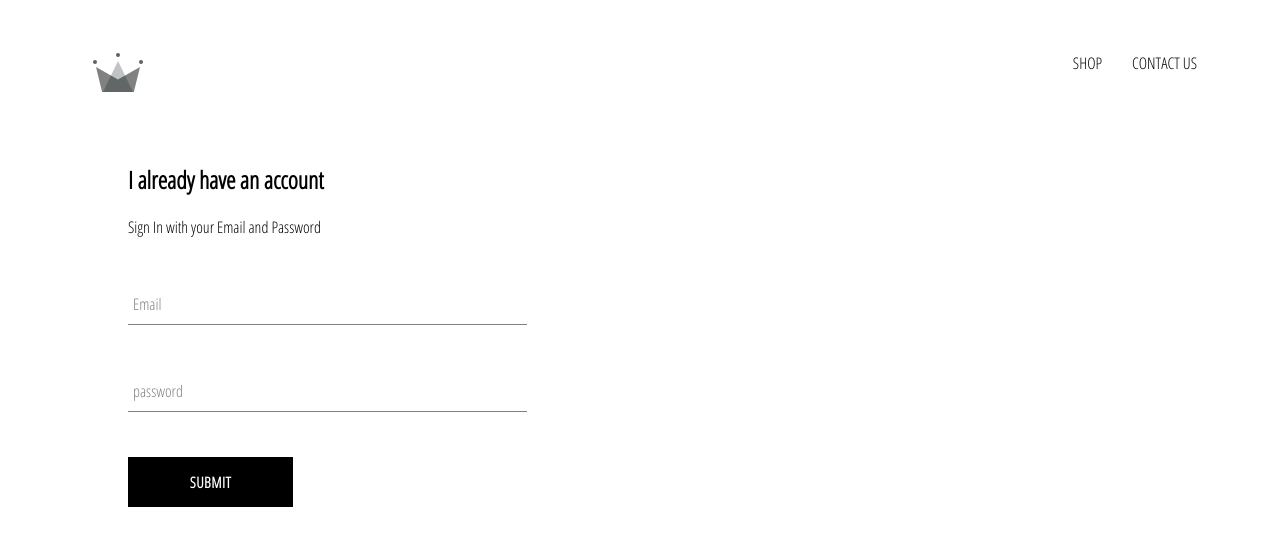
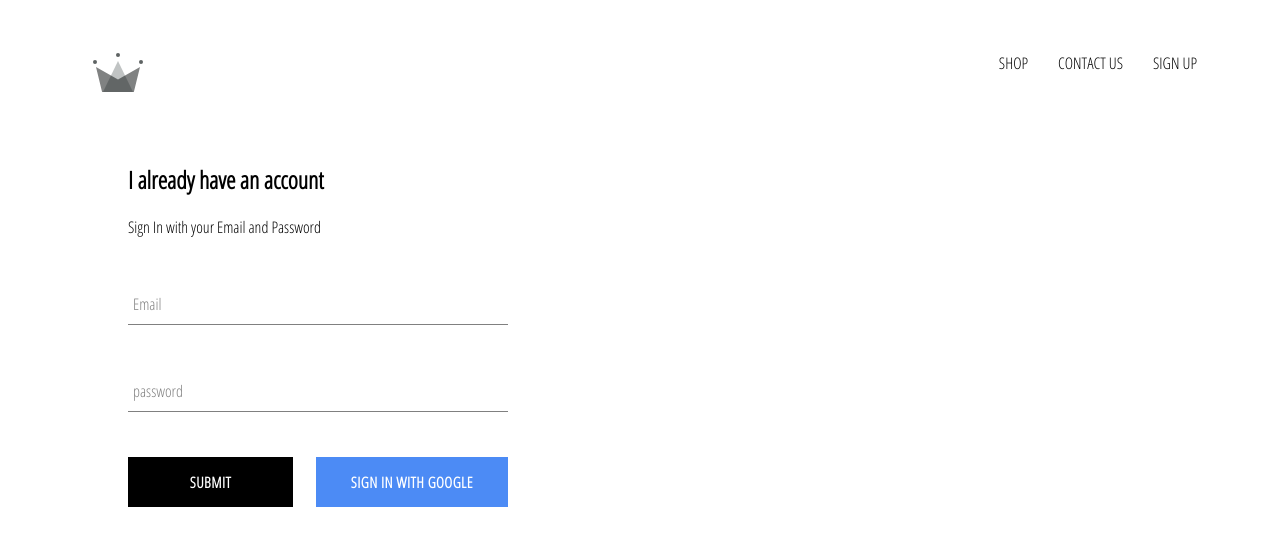
Before and after one commit to MJawad703/React-Ecommerce, a React (Create React App) app: page /signin in a window 1280 px wide. Shown: the top 546 px of the page. Built offline with nearby package versions, Linux system fonts and the light colour scheme; no server answers.

Commit message:
Added Firebase Authentication and Google Sign In

```diff
--- a/package.json
+++ b/package.json
@@ -6,6 +6,7 @@
     "@testing-library/jest-dom": "^5.11.4",
     "@testing-library/react": "^11.1.0",
     "@testing-library/user-event": "^12.1.10",
+    "firebase": "^8.2.9",
     "node-sass": "^5.0.0",
     "react": "^17.0.1",
     "react-dom": "^17.0.1",
--- a/src/App.css
+++ b/src/App.css
@@ -2,3 +2,7 @@ body {
     font-family: 'Open Sans Condensed';
     padding: 20px 60px
 }
+
+* {
+    box-sizing: border-box;
+}
--- a/src/App.js
+++ b/src/App.js
@@ -5,11 +5,36 @@ import Shop from '../src/pages/shop/shop.component.jsx'
 import Header from '../src/components/header/header.component.jsx'
 import SignInSignUp from '../src/pages/SignIn-SignUp/SignIn-SignUp.component.jsx'
 import { Route, Switch } from 'react-router-dom'
+import { auth } from '../src/firebase/firebase.utils'
 
-function App() {
+
+
+class App extends React.Component {
+  constructor() {
+    super()
+    this.state = {
+      currentUser: null
+    }
+  }
+
+
+  unSubscribeFromAuth = null
+
+  componentDidMount() {
+    this.unSubscribeFromAuth = auth.onAuthStateChanged(user => {
+      this.setState({ currentUser: user })
+      console.log(user)
+    })
+  }
+
+  componentWillUnmount() {
+    this.unSubscribeFromAuth()
+  }
+
+  render() {
     return (
       <div>
-      <Header />
+        <Header authStatus={this.state.currentUser} />
         <Switch>
           <Route exact path='/' component={HomePage} />
           <Route path='/shop' component={Shop} />
@@ -19,4 +44,6 @@ function App() {
     );
   }
 
+}
+
 export default App;
--- a/src/components/SignIn/SignIn.component.jsx
+++ b/src/components/SignIn/SignIn.component.jsx
@@ -1,7 +1,9 @@
+// @ts-nocheck
 import React, { Component } from 'react'
 import FormInput from '../formInput/formInput.component'
 import CustomButton from '../custom-button/custom-button.component'
 import '../SignIn/SignIn.style.scss'
+import { signInWithGoogle } from '../../firebase/firebase.utils'
 
 class SignIn extends Component {
     constructor(props) {
@@ -45,7 +47,13 @@ class SignIn extends Component {
                         label="password"
                         required
                     />
-                    <CustomButton onClick={this.handleSubmit} type="submit">Submit</CustomButton>
+                    <div className="button-container">
+                        <CustomButton type="submit">Submit</CustomButton>
+                        <CustomButton onClick={signInWithGoogle} isGoogle>
+                            {' '}
+                        Sign In with google {' '}
+                        </CustomButton>
+                    </div>
                 </form>
             </div>
         )
--- a/src/components/SignIn/SignIn.style.scss
+++ b/src/components/SignIn/SignIn.style.scss
@@ -1,3 +1,8 @@
 .sign-in{
-    width: 30vw
+    width: 380px;
+
+    .button-container{
+        display: flex;
+        justify-content: space-between;
+    }
 }
--- a/src/components/custom-button/custom-button.component.jsx
+++ b/src/components/custom-button/custom-button.component.jsx
@@ -2,10 +2,12 @@ import React from 'react'
 
 import '../custom-button/custom-button.style.scss'
 
-const CustomButton = ({ children, ...otherProps }) => (
-    <button className="custom-button" {...otherProps}>
+const CustomButton = ({ isGoogle, children, ...otherProps }) => (
+
+    <button className={`${isGoogle ? 'google' : ''} custom-button`} {...otherProps}>
         {children}
     </button>
+
 )
 
 export default CustomButton
--- a/src/components/custom-button/custom-button.style.scss
+++ b/src/components/custom-button/custom-button.style.scss
@@ -20,4 +20,12 @@
       color: black;
       border: 1px solid black;
     }
+
+    &.google{
+      background-color: #4c8bf5;
+      color: white;
+      &:hover {
+        background-color: hsl(218, 53%, 43%);
+      }
+    }
   }
--- a/src/components/header/header.component.jsx
+++ b/src/components/header/header.component.jsx
@@ -1,9 +1,10 @@
 import React from 'react'
 import '../header/header.style.scss'
 import { Link } from 'react-router-dom'
+import { auth } from '../../firebase/firebase.utils'
 import { ReactComponent as Logo } from '../../assets/crown.svg'
 
-const Header = () => (
+const Header = ({ authStatus }) => (
     <div className="header">
         <Link className="logo-container" to='/'>
             <Logo />
@@ -12,6 +13,11 @@ const Header = () => (
         <div className="options">
             <Link className="option" to='/shop'>SHOP</Link>
             <Link className="option" to='/contact'>CONTACT US</Link>
+            {
+                authStatus ?
+                    <div className="option" onClick={() => auth.signOut()}>SIGN OUT</div>
+                    : <Link className="option" to='/signin'>SIGN UP</Link>
+            }
         </div>
     </div>
 )
--- a/src/components/header/header.style.scss
+++ b/src/components/header/header.style.scss
@@ -18,7 +18,8 @@
       .option {
         padding: 10px 15px;
         text-decoration: none;
-        color: black
+        color: black;
+        cursor: pointer;
       }
     }
   }
--- /dev/null
+++ b/src/firebase/firebase.utils.js
@@ -0,0 +1,25 @@
+import firebase from 'firebase/app';
+import 'firebase/firestore';
+import 'firebase/auth';
+
+const firebaseConfig = {
+    apiKey: "AIzaSyCjlF96N_7CbUulyxoY76gePfjGcfz1XZI",
+    authDomain: "react-ecommerce-39b56.firebaseapp.com",
+    projectId: "react-ecommerce-39b56",
+    storageBucket: "react-ecommerce-39b56.appspot.com",
+    messagingSenderId: "299650502434",
+    appId: "1:299650502434:web:e958f09ba08c84e0a55f7b",
+    measurementId: "G-7LV2359H6S"
+};
+
+firebase.initializeApp(firebaseConfig);
+export const auth = firebase.auth();
+export const firestore = firebase.firestore();
+
+const provider = new firebase.auth.GoogleAuthProvider();
+
+provider.setCustomParameters({ prompt: 'select_account' });
+
+export const signInWithGoogle = () => { firebase.auth().signInWithPopup(provider) }
+
+export default firebase;
```
Also changed, not shown: 1 other file (tests, documents, lock files or other folders). Lines whose indentation alone changed are shown as unchanged.
